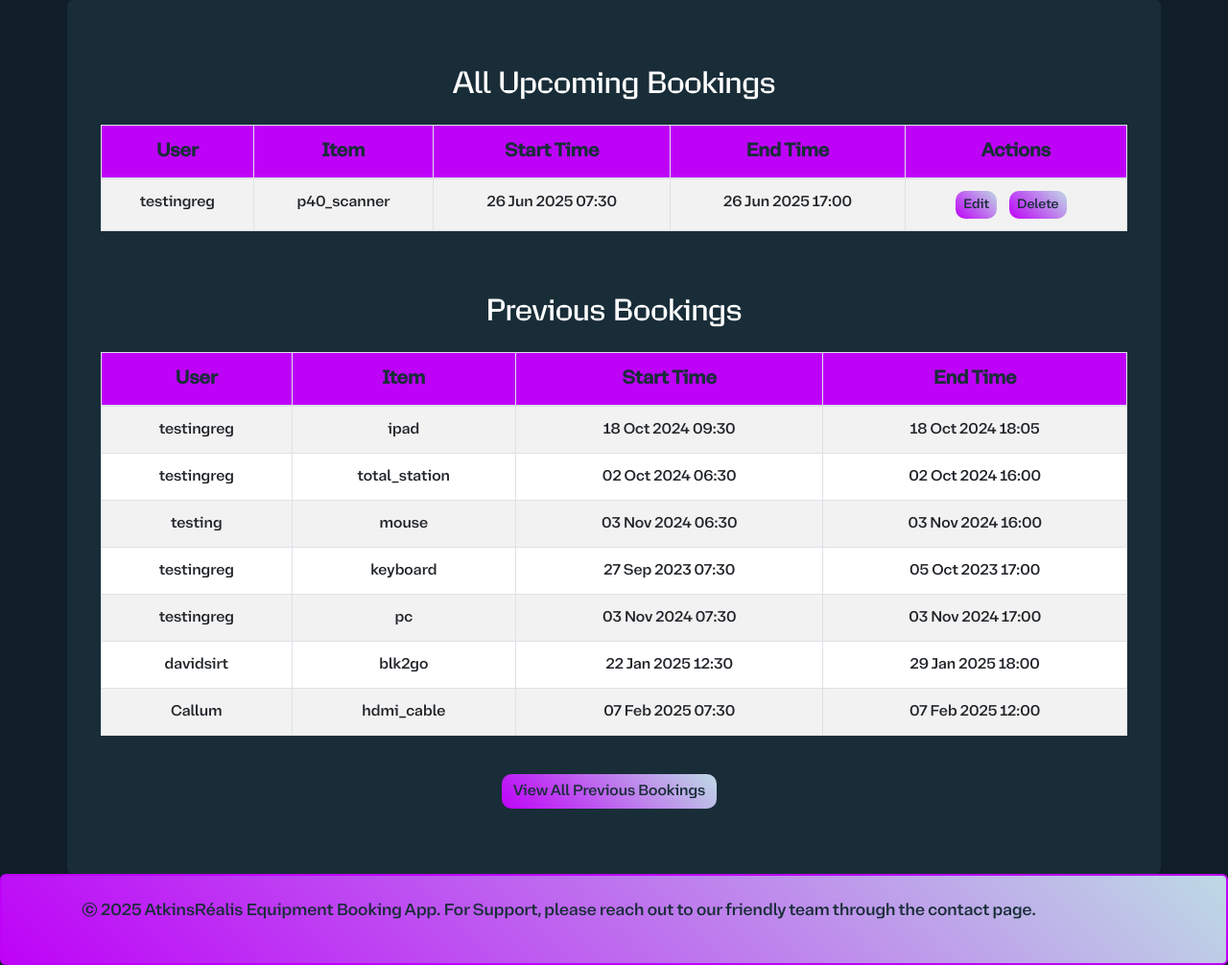
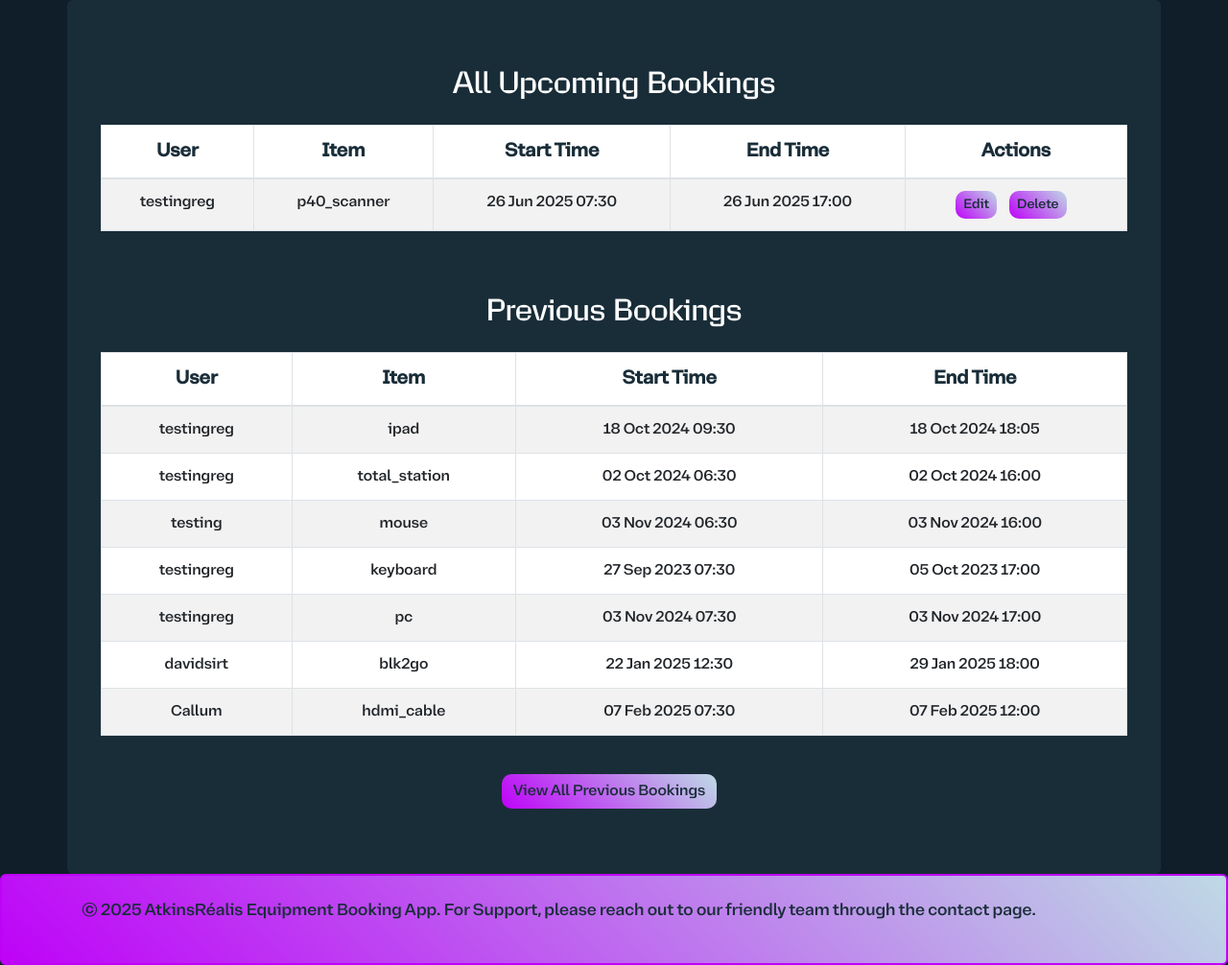
Before and after one commit to CurtisHai/equipment-booking-app, a Django app: page /bookings/ in a window 1280 px wide. Shown: the part 162-1168 px from the top of the page at 96% size. Run offline with Django 5.2, Linux system fonts and the light colour scheme; a user stored in the database is signed in; data comes from the database, SQL or seed files in the repository; some libraries are stand-ins or nearby versions.

Commit message:
fix: make table headers white

```diff
--- a/equipment_booking_app/bookings/templates/bookings/booking_list.html
+++ b/equipment_booking_app/bookings/templates/bookings/booking_list.html
@@ -14,7 +14,7 @@
     <!-- Responsive table for displaying upcoming bookings -->
     <div class="table-responsive">
         <table class="table table-striped table-bordered table-hover" style="background-color: #ffffff;">
-            <thead style="background-color: #BE02F8; color: #192d38; font-size: 1.25rem;"> <!-- Table header styling -->
+            <thead style="background-color: #ffffff; color: #192d38; font-size: 1.25rem;"> <!-- Table header styling -->
                 <tr class="text-center">
                     {% if is_superuser %}
                         <th>User</th> <!-- Show User column if superuser -->
@@ -72,7 +72,7 @@
     <h2 class="text-center mb-4 mt-5">Previous Bookings</h2>
     <div class="table-responsive">
         <table class="table table-striped table-bordered table-hover" style="background-color: #ffffff;">
-            <thead style="background-color: #BE02F8; color: #192d38; font-size: 1.25rem;"> <!-- Table header for previous bookings -->
+            <thead style="background-color: #ffffff; color: #192d38; font-size: 1.25rem;"> <!-- Table header for previous bookings -->
                 <tr class="text-center">
                     {% if is_superuser %}
                         <th>User</th> <!-- Display user for superusers -->
--- a/equipment_booking_app/bookings/templates/bookings/previous_bookings.html
+++ b/equipment_booking_app/bookings/templates/bookings/previous_bookings.html
@@ -7,7 +7,7 @@
     <!-- Responsive table for displaying previous bookings -->
     <div class="table-responsive">
         <table class="table table-striped table-bordered table-hover" style="background-color: #ffffff;">
-            <thead style="background-color: #BE02F8; color: #192d38; font-size: 1.25rem;">
+            <thead style="background-color: #ffffff; color: #192d38; font-size: 1.25rem;">
                 <!-- Table headers for user, item, start time, and end time -->
                 <tr class="text-center">
                     <th>User</th>
```
